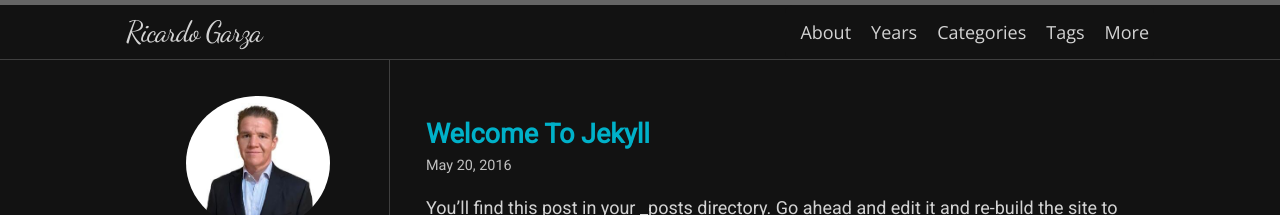
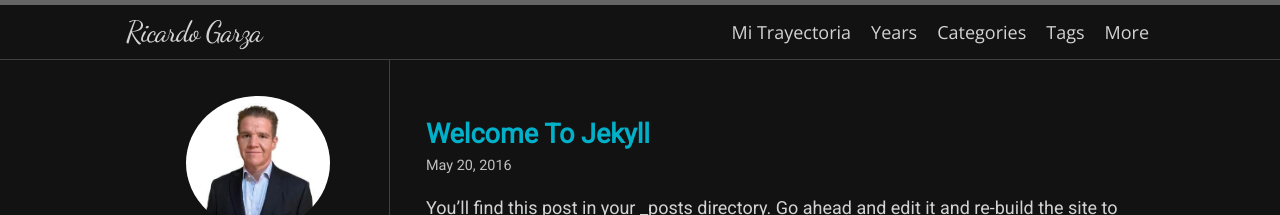
Before and after one commit to ricardogarzaortiz/PORTAFOLI_2, a Jekyll site: the page built from index.html, in a window 1280 px wide. Shown: the top 215 px of the page. Built offline with Jekyll 4.4.1, drawn with Linux system fonts in a browser that asks for light colours; nearby versions of some CDN libraries; some web fonts are replaced; the list of posts is cut into pages by our own code.

Commit message:
Update navigation.yml
navigation

```diff
--- a/_data/navigation.yml
+++ b/_data/navigation.yml
@@ -1,5 +1,5 @@
-- title: About
-  url: /about/
+- title: Mi Trayectoria
+  url: /mi_trayectoria/
 - title: Years
   url: /years/
 - title: Categories
```
